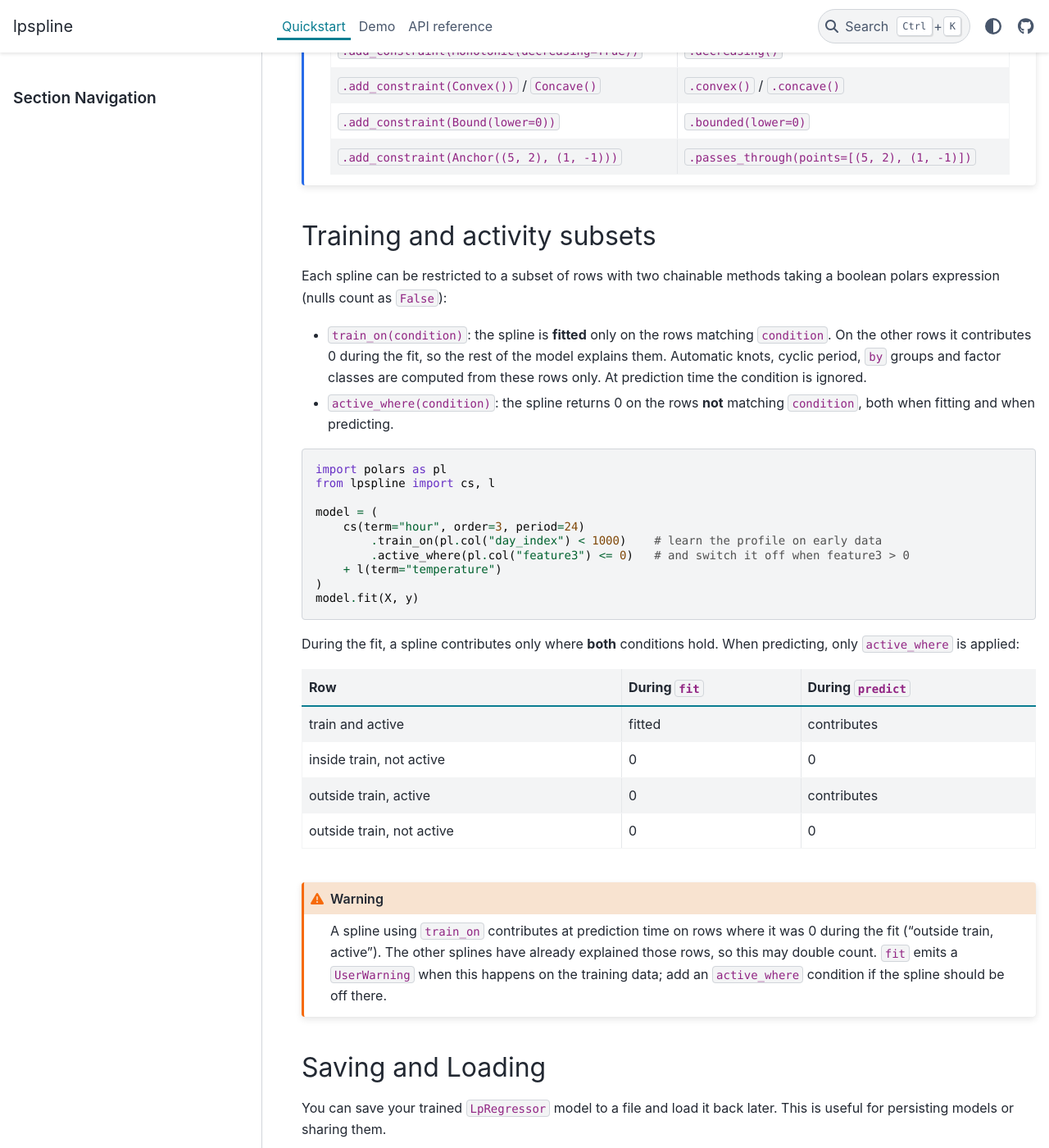
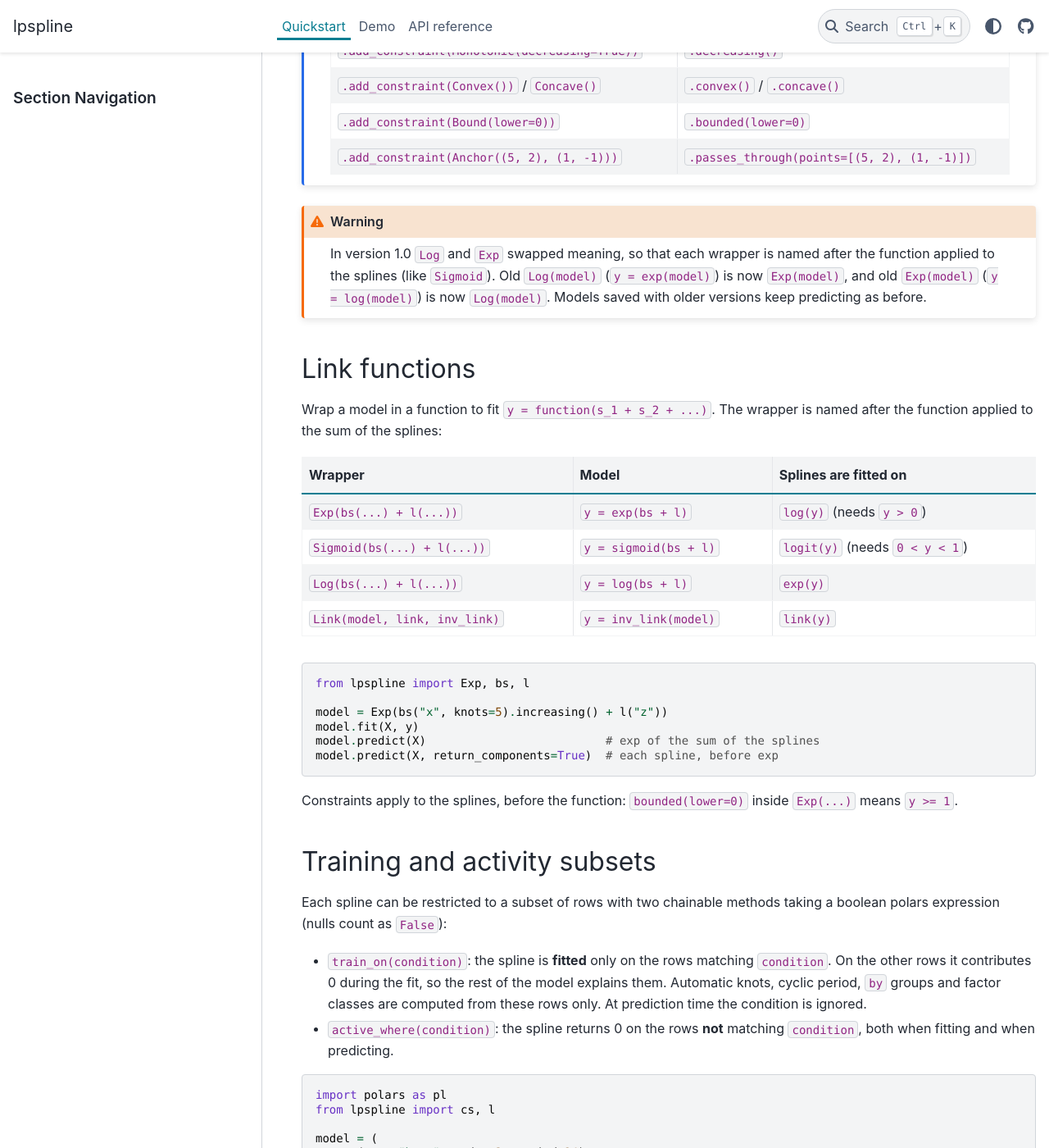
Before and after one commit to clarkmaio/lpspline, a Sphinx documentation site: the page built from docs/quickstart.rst, in a window 1280 px wide and 1400 px high, scrolled down 3895 px. Shown: the whole window at 82% size. Built offline with Sphinx 7.4.7 and the PyData theme 0.15.4, drawn with Linux system fonts in a browser that asks for light colours.

Commit message:
Name link wrappers after the function applied to the splines
BREAKING: Log and Exp swap meaning so that every wrapper reads like the
model it fits, as Sigmoid already did:

    Exp(bs + l)      ->  y = exp(bs + l)      (splines fitted on log(y))
    Log(bs + l)      ->  y = log(bs + l)      (splines fitted on exp(y))
    Sigmoid(bs + l)  ->  y = sigmoid(bs + l)  (unchanged)

Old Log(model) is now Exp(model) and vice versa. Models saved with older
versions keep predicting as before, since they store the functions.

Rewrite the link tests to generate data from each wrapper's formula and
check the recovered coefficients, and document the wrappers (and that
constraints act before the function) in the quickstart, demo and
link_demo notebook, with a migration warning.

Co-Authored-By: Claude Opus 5.5 <noreply@anthropic.com>

```diff
--- a/docs/quickstart.rst
+++ b/docs/quickstart.rst
@@ -197,6 +197,41 @@ A ``passes_through`` point outside a ``bounded`` range is reported as a
    ``.add_constraint(Anchor((5, 2), (1, -1)))``     ``.passes_through(points=[(5, 2), (1, -1)])``
    ===============================================  ==========================================
 
+.. warning::
+
+   In version 1.0 ``Log`` and ``Exp`` swapped meaning, so that each wrapper is
+   named after the function applied to the splines (like ``Sigmoid``).
+   Old ``Log(model)`` (``y = exp(model)``) is now ``Exp(model)``, and old
+   ``Exp(model)`` (``y = log(model)``) is now ``Log(model)``. Models saved
+   with older versions keep predicting as before.
+
+Link functions
+--------------
+
+Wrap a model in a function to fit ``y = function(s_1 + s_2 + ...)``. The
+wrapper is named after the function applied to the sum of the splines:
+
+=================================  ==========================  ====================================
+Wrapper                            Model                       Splines are fitted on
+=================================  ==========================  ====================================
+``Exp(bs(...) + l(...))``          ``y = exp(bs + l)``         ``log(y)`` (needs ``y > 0``)
+``Sigmoid(bs(...) + l(...))``      ``y = sigmoid(bs + l)``     ``logit(y)`` (needs ``0 < y < 1``)
+``Log(bs(...) + l(...))``          ``y = log(bs + l)``         ``exp(y)``
+``Link(model, link, inv_link)``    ``y = inv_link(model)``     ``link(y)``
+=================================  ==========================  ====================================
+
+.. code-block:: python
+
+   from lpspline import Exp, bs, l
+
+   model = Exp(bs("x", knots=5).increasing() + l("z"))
+   model.fit(X, y)
+   model.predict(X)                          # exp of the sum of the splines
+   model.predict(X, return_components=True)  # each spline, before exp
+
+Constraints apply to the splines, before the function: ``bounded(lower=0)``
+inside ``Exp(...)`` means ``y >= 1``.
+
 Training and activity subsets
 -----------------------------
 
```
Also changed, not shown: docs/demo.rst (+8 -4 lines), 8 other files.
